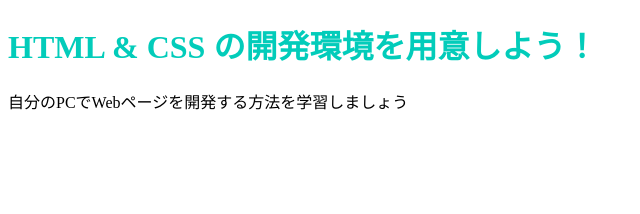
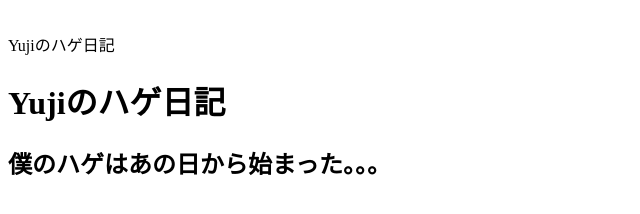
Before and after one commit to jagaimo24/jagaimo24.github.io, a plain HTML site: page index.html in a window 1280 px wide. Shown: the whole page, without its empty margins (0-640 px from the left). Drawn offline with Linux system fonts and the light colour scheme.

Commit message:
Update index.html

```diff
--- a/index.html
+++ b/index.html
@@ -6,8 +6,18 @@
     <link rel="stylesheet" href="stylesheet.css">
   </head>
   <body>
-    <h1 class="title">HTML & CSS の開発環境を用意しよう！</h1>
-    <p>自分のPCでWebページを開発する方法を学習しましょう</p>
+    　<div class="header">
+        <div class="header-logo">Yujiのハゲ日記</div>
+
+  <div class="main">
+    <div class="copy-container">
+      <h1>Yujiの<span>ハゲ</span>日記</h1>
+      <h2>僕のハゲはあの日から始まった。。。</h2>
+    </div>
+
+
+
+  </div>
 
   </body>
 </html>
```
